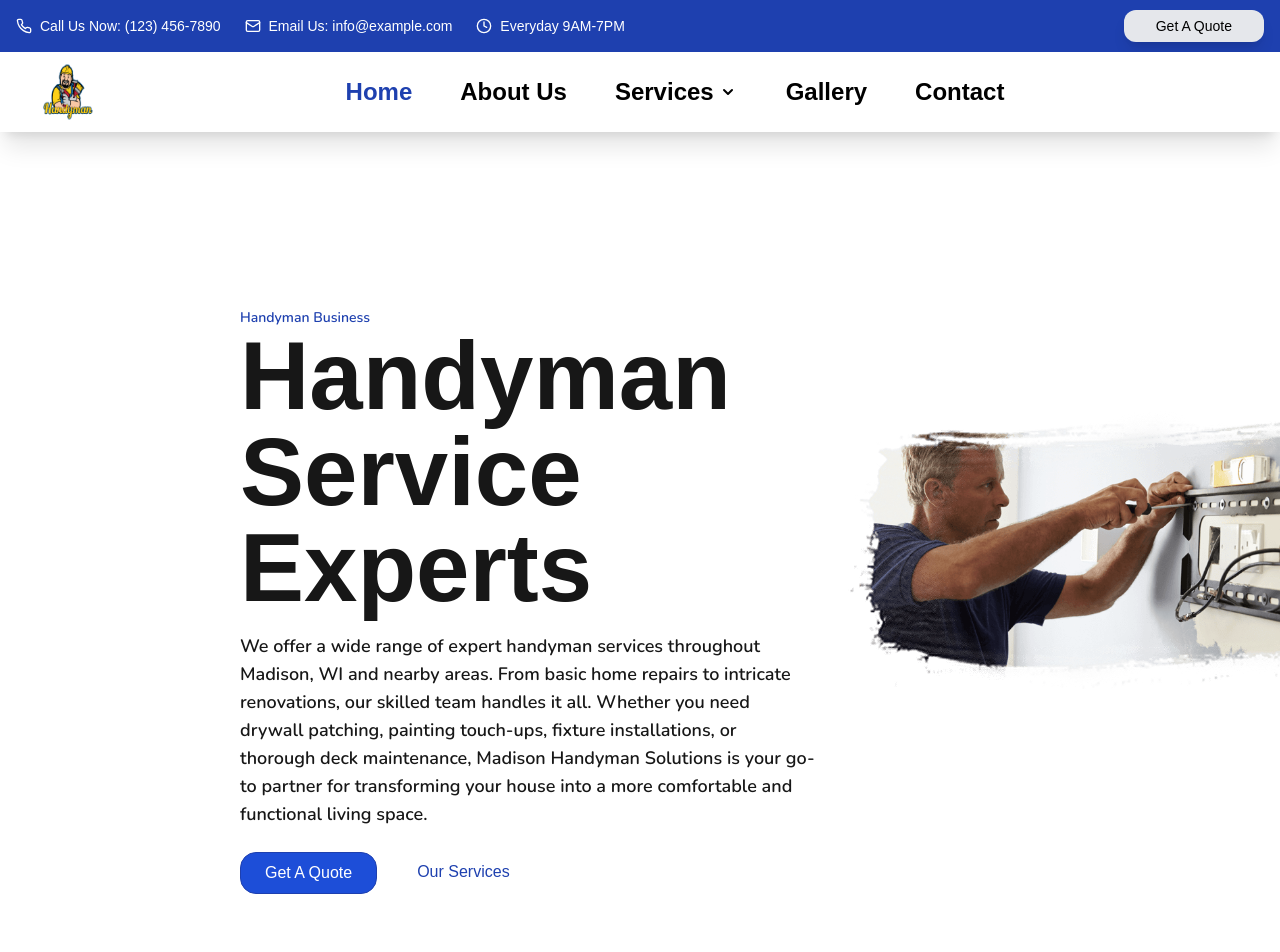
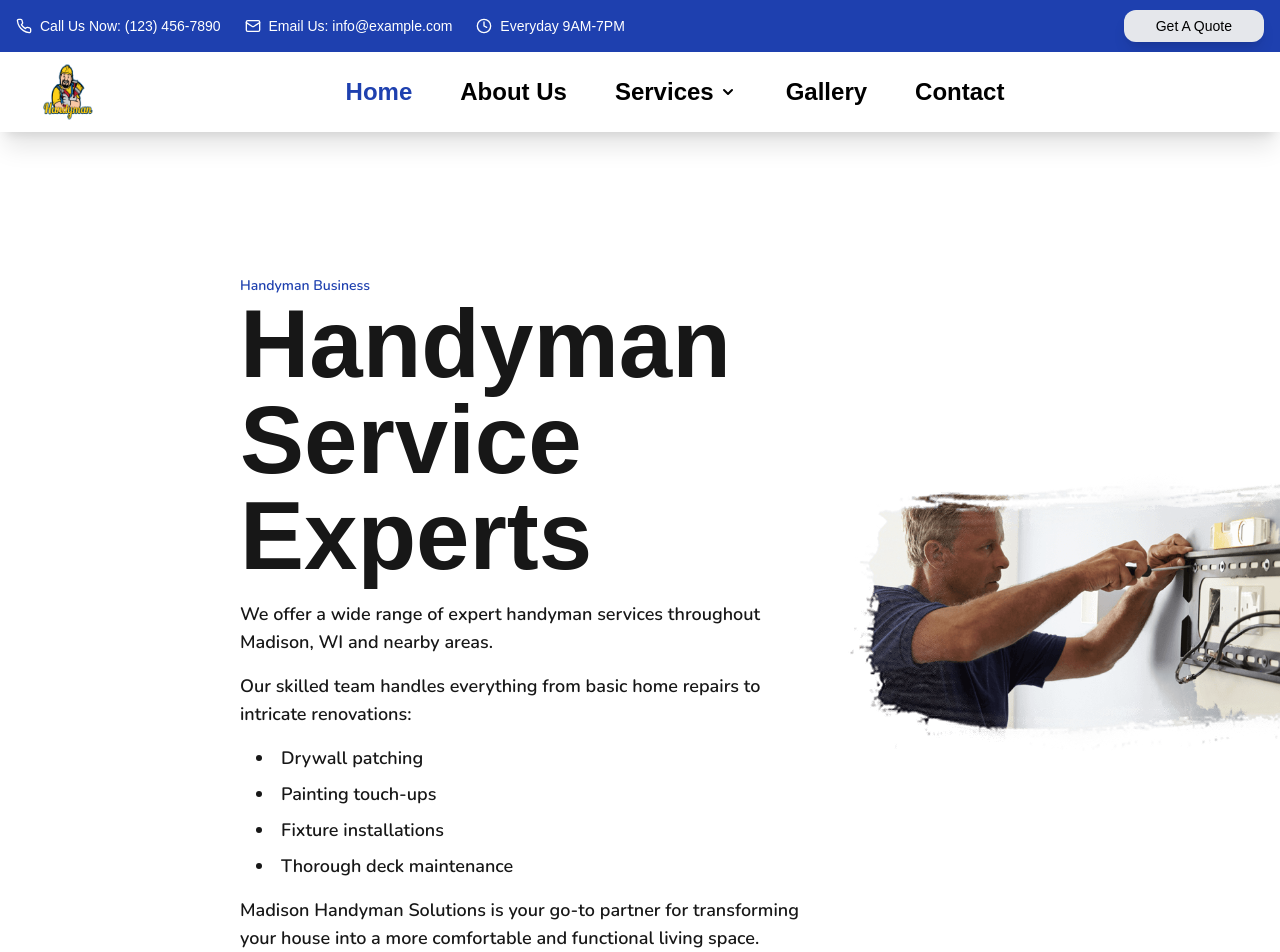
Before and after one commit to Ramazan774/handyman-template, a Next.js app: page / in a window 1280 px wide. Shown: the top 952 px of the page. Built offline with nearby package versions, Linux system fonts and the light colour scheme; a web font is replaced by a local one.

Commit message:
updates made

```diff
--- a/components/HeroSection.jsx
+++ b/components/HeroSection.jsx
@@ -4,13 +4,27 @@ const HeroSection = () => {
   return (
     <div className="lg:container lg:mx-52">
     <div className="arima flex flex-col lg:flex-row items-center justify-between p-4 lg:p-8">
-      <div className="w-full lg:w-1/2 mb-8 lg:mb-0 flex flex-col lg:mt-20 sm:mt-20 sm:mb-8 justify-center lg:pr-8">
+      <div className="w-full lg:w-1/2 mb-8 lg:mb-0 flex flex-col lg:mt-12 sm:mt-12 sm:mb-8 justify-center lg:pr-8">
         <h1 className="nunito text-sm font-medium mt-16 text-blue-800">Handyman Business</h1>
         <h2 className="text-4xl md:text-5xl lg:text-8xl font-bold mb-4">Handyman Service Experts</h2>
-        <p className="nunito font-sans text-base lg:text-lg mb-6">We offer a wide range of expert handyman services throughout Madison, WI and nearby areas. From basic home repairs to intricate renovations,
-            our skilled team handles it all. Whether you need drywall patching, painting touch-ups, fixture installations, or thorough deck maintenance, Madison Handyman Solutions is
-            your go-to partner for transforming your house into a more comfortable and functional living space.</p>
-        <div className="flex flex-col mb-10 sm:flex-row space-y-4 sm:space-y-0 sm:space-x-4">
+        <div className="space-y-4 nunito font-sans text-base lg:text-lg">
+          <p className="mb-2">
+            We offer a wide range of expert handyman services throughout Madison, WI and nearby areas.
+          </p>
+          <p className="mb-2">
+            Our skilled team handles everything from basic home repairs to intricate renovations:
+          </p>
+          <ul className="list-disc list-inside pl-4 space-y-2">
+            <li>Drywall patching</li>
+            <li>Painting touch-ups</li>
+            <li>Fixture installations</li>
+            <li>Thorough deck maintenance</li>
+          </ul>
+          <p>
+            Madison Handyman Solutions is your go-to partner for transforming your house into a more comfortable and functional living space.
+          </p>
+        </div>
+        <div className="flex flex-col mb-10 mt-6 sm:flex-row space-y-4 sm:space-y-0 sm:space-x-4">
           <a href="/contact" className="px-6 py-2 border border-blue-800 text-white bg-blue-700 hover:bg-blue-900 rounded-2xl transition duration-300 text-center">
             Get A Quote
           </a>
--- a/components/Testimonials.jsx
+++ b/components/Testimonials.jsx
@@ -27,12 +27,12 @@ const TestimonialCard = ({ quote, author, role }) => (
 const TestimonialSection = () => {
   const testimonials = [
     {
-      quote: "The team at Madison Handyman Services did an exceptional job with my home repairs. Their attention to detail and professionalism were outstanding. I couldn't be happier with the results!",
+      quote: "The team at Madison Handyman Services did an exceptional job with my home repairs. Their attention to detail and professionalism were outstanding. I could not be happier with the results!",
       author: "Sarah Johnson",
       role: "Homeowner"
     },
     {
-      quote: "I've used many handyman services before, but none compare to the quality and reliability of this team. They're my go-to for all home improvement projects now.",
+      quote: "I have used many handyman services before, but none compare to the quality and reliability of this team. They are my go-to for all home improvement projects now.",
       author: "Mike Thompson",
       role: "Homeowner"
     }
```
